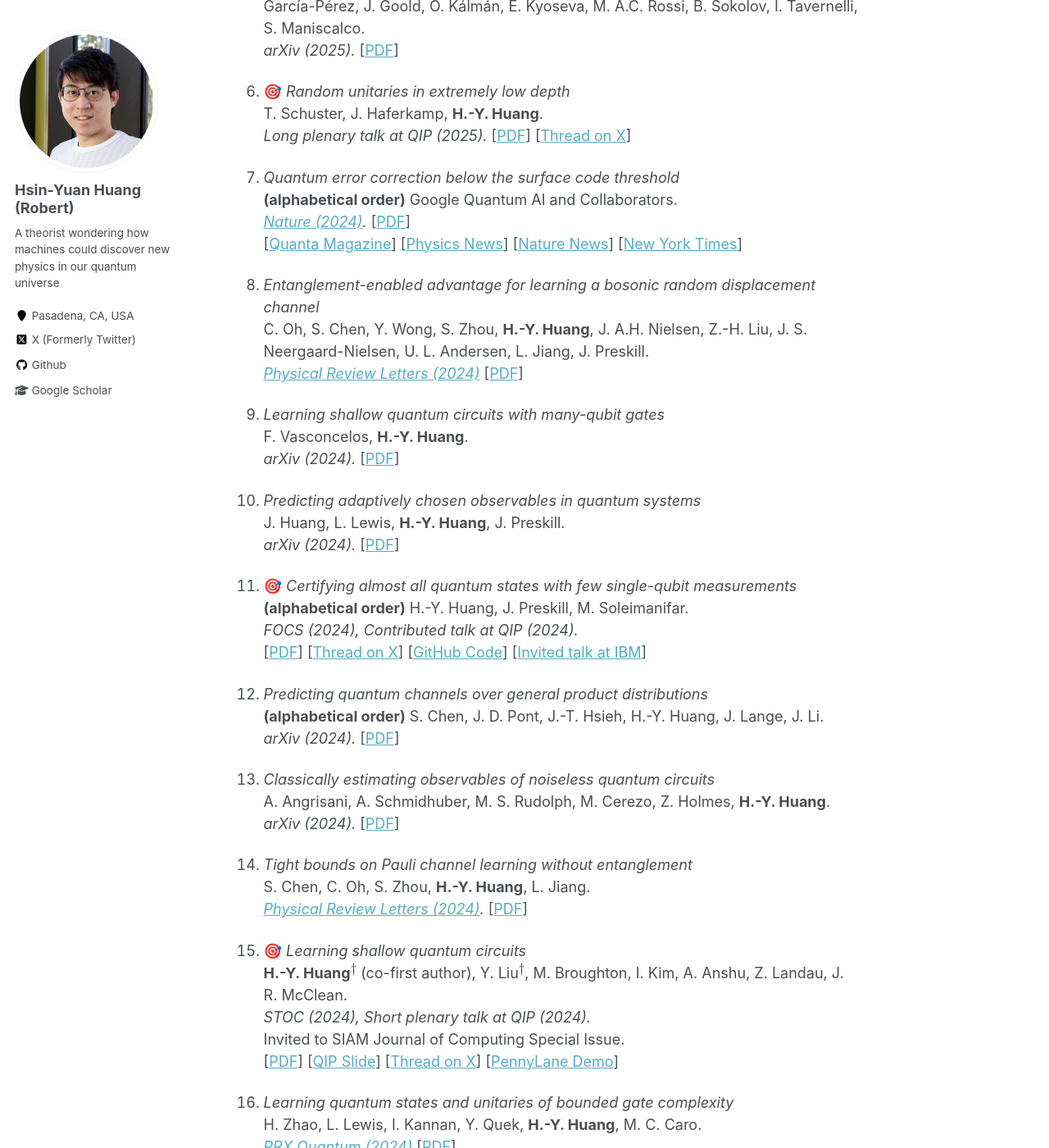
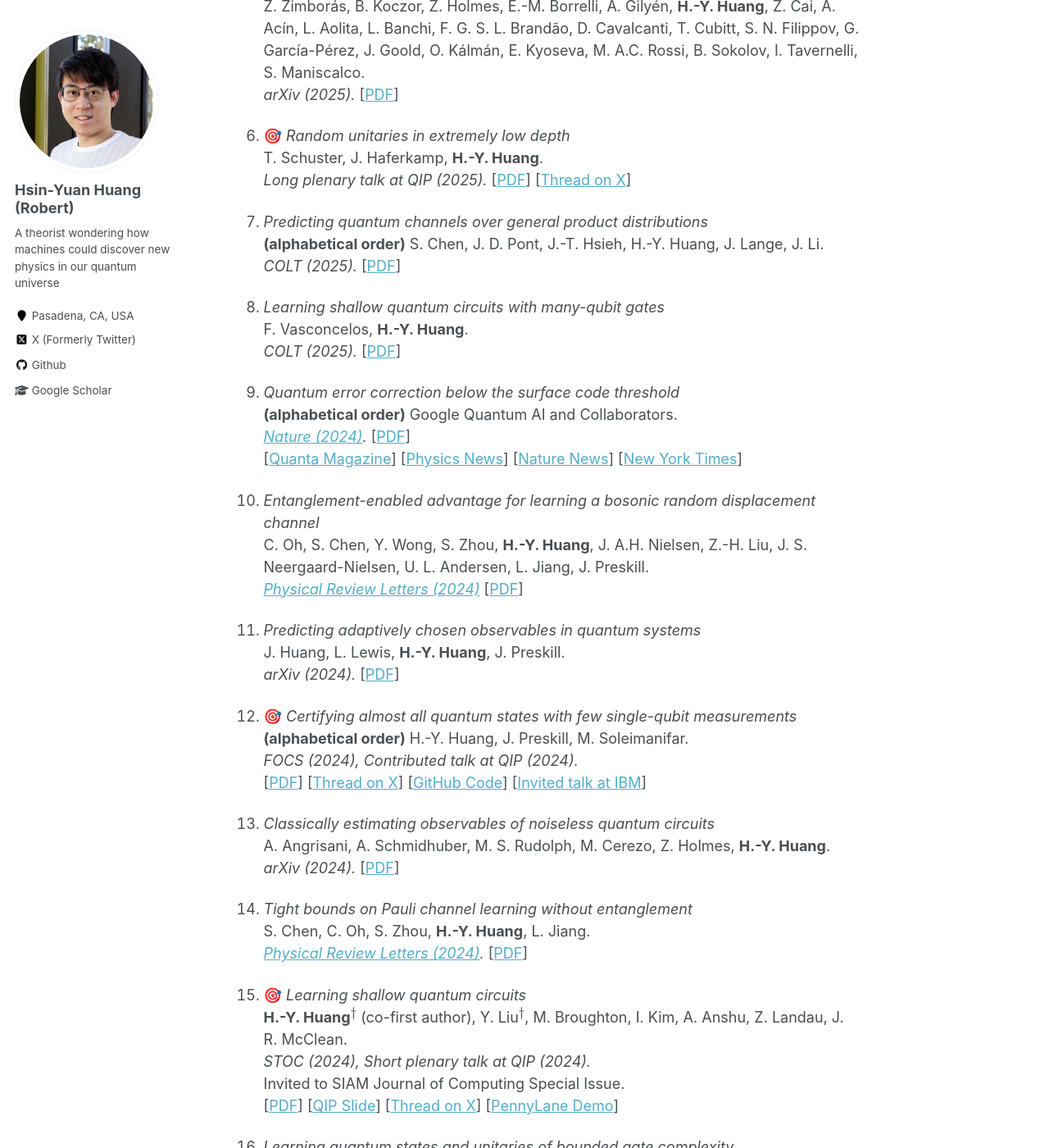
Before and after one commit to hsinyuan-huang/hsinyuan-huang.github.io, a Jekyll site: the page built from _pages/about.md, in a window 1280 px wide and 1400 px high, scrolled down 2143 px. Shown: the whole window at 82% size. Built offline with Jekyll 4.4.1, drawn with Linux system fonts in a browser that asks for light colours; emoji names are drawn with the system emoji font; formulas are drawn with MathJax 3; some of the changed lines change nothing that is shown; some of the changed text lies outside the part shown.

Commit message:
Update conferences

```diff
--- a/_pages/about.md
+++ b/_pages/about.md
@@ -38,7 +38,9 @@ My ultimate goal is to build quantum machines capable of discovering new facets
 
 1. :dart: *How to construct random unitaries* <br>
 F. Ma, **H.-Y. Huang**.<br>
-*STOC (2025), Short plenary talk at QIP (2025).* [<a href="https://arxiv.org/abs/2410.10116" target="_blank">PDF</a>] [<a href="https://www.quantamagazine.org/the-high-cost-of-quantum-randomness-is-dropping-20250328/" target="_blank">Quanta Magazine</a>]
+*STOC (2025), Short plenary talk at QIP (2025).*<br>
+Invited to SIAM Journal of Computing Special Issue.<br>
+[<a href="https://arxiv.org/abs/2410.10116" target="_blank">PDF</a>] [<a href="https://www.quantamagazine.org/the-high-cost-of-quantum-randomness-is-dropping-20250328/" target="_blank">Quanta Magazine</a>]
 
 1. *Quantum learning advantage on a scalable photonic platform* <br>
 Z.-H. Liu, R. Brunel, E. E. B. Østergaard, O. Cordero, S. Chen, Y. Wong, J. A. H. Nielsen, A. B. Bregnsbo, S. Zhou, **H.-Y. Huang**, C. Oh, L. Jiang, J. Preskill, J. S. Neergaard-Nielsen, U. L. Andersen.<br>
@@ -56,6 +58,14 @@ Z. Zimborás, B. Koczor, Z. Holmes, E.-M. Borrelli, A. Gilyén, **H.-Y. Huang**,
 T. Schuster, J. Haferkamp, **H.-Y. Huang**.<br>
 *Long plenary talk at QIP (2025).*  [<a href="https://arxiv.org/abs/2407.07754" target="_blank">PDF</a>] [<a href="https://x.com/RobertHuangHY/status/1811282817743208706" target="_blank">Thread on X</a>]
 
+1. *Predicting quantum channels over general product distributions* <br>
+**(alphabetical order)** S. Chen, J. D. Pont, J.-T. Hsieh, H.-Y. Huang, J. Lange, J. Li. <br>
+*COLT (2025).* [<a href="https://arxiv.org/abs/2409.03684" target="_blank">PDF</a>]
+
+1. *Learning shallow quantum circuits with many-qubit gates* <br>
+F. Vasconcelos, **H.-Y. Huang**. <br>
+*COLT (2025).* [<a href="https://arxiv.org/abs/2410.16693" target="_blank">PDF</a>]
+
 1. *Quantum error correction below the surface code threshold* <br>
 **(alphabetical order)** Google Quantum AI and Collaborators.<br>
 *<a href="https://www.nature.com/articles/s41586-024-08449-y" target="_blank">Nature (2024)</a>.* [<a href="https://arxiv.org/abs/2408.13687" target="_blank">PDF</a>]<br> [<a href="https://www.quantamagazine.org/quantum-computers-cross-critical-error-threshold-20241209/" target="_blank">Quanta Magazine</a>] [<a href="https://physics.aps.org/articles/v17/176" target="_blank">Physics News</a>] [<a href="https://www.nature.com/articles/d41586-024-04028-3" target="_blank">Nature News</a>] [<a href="https://www.nytimes.com/2024/12/09/technology/google-quantum-computing.html" target="_blank">New York Times</a>]
@@ -63,10 +73,6 @@ T. Schuster, J. Haferkamp, **H.-Y. Huang**.<br>
 1. *Entanglement-enabled advantage for learning a bosonic random displacement channel* <br>
 C. Oh, S. Chen, Y. Wong, S. Zhou, **H.-Y. Huang**, J. A.H. Nielsen, Z.-H. Liu, J. S. Neergaard-Nielsen, U. L. Andersen, L. Jiang, J. Preskill.<br>
 *<a href="https://journals.aps.org/prl/abstract/10.1103/PhysRevLett.133.230604" target="_blank">Physical Review Letters (2024)</a>* [<a href="https://arxiv.org/abs/2402.18809" target="_blank">PDF</a>]
-
-1. *Learning shallow quantum circuits with many-qubit gates* <br>
-F. Vasconcelos, **H.-Y. Huang**. <br>
-*arXiv (2024).* [<a href="https://arxiv.org/abs/2410.16693" target="_blank">PDF</a>]
 
 1. *Predicting adaptively chosen observables in quantum systems* <br>
 J. Huang, L. Lewis, **H.-Y. Huang**, J. Preskill. <br>
@@ -76,10 +82,6 @@ J. Huang, L. Lewis, **H.-Y. Huang**, J. Preskill. <br>
 **(alphabetical order)** H.-Y. Huang, J. Preskill, M. Soleimanifar.<br>
 *FOCS (2024), Contributed talk at QIP (2024).*<br>
 [<a href="https://arxiv.org/abs/2404.07281" target="_blank">PDF</a>] [<a href="https://x.com/RobertHuangHY/status/1780093918488773026" target="_blank">Thread on X</a>] [<a href="https://github.com/hsinyuan-huang/certify-quantum-states" target="_blank">GitHub Code</a>] [<a href="https://www.youtube.com/live/o4EIME_ZVnU?si=kpK85SwxyoN6dso8" target="_blank">Invited talk at IBM</a>]
-
-1. *Predicting quantum channels over general product distributions* <br>
-**(alphabetical order)** S. Chen, J. D. Pont, J.-T. Hsieh, H.-Y. Huang, J. Lange, J. Li. <br>
-*arXiv (2024).* [<a href="https://arxiv.org/abs/2409.03684" target="_blank">PDF</a>]
 
 1. *Classically estimating observables of noiseless quantum circuits* <br>
 A. Angrisani, A. Schmidhuber, M. S. Rudolph, M. Cerezo, Z. Holmes, **H.-Y. Huang**.<br>
```
